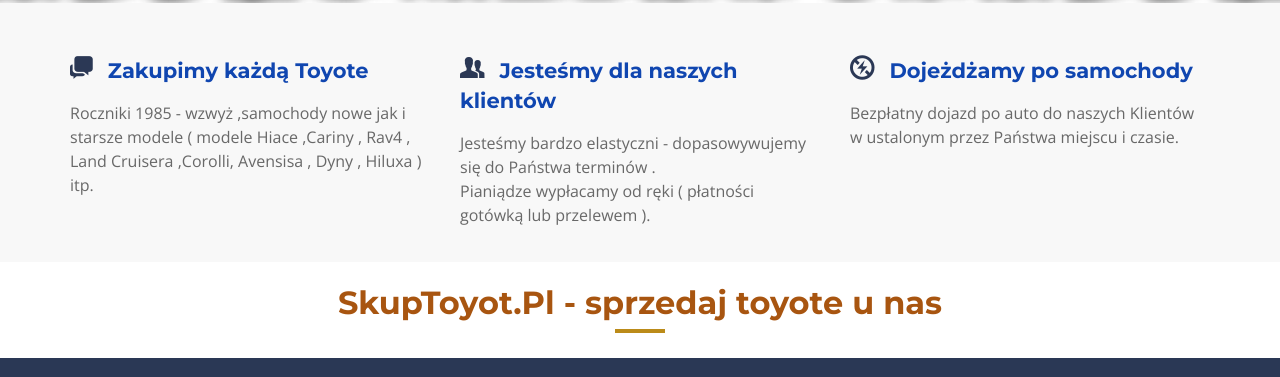
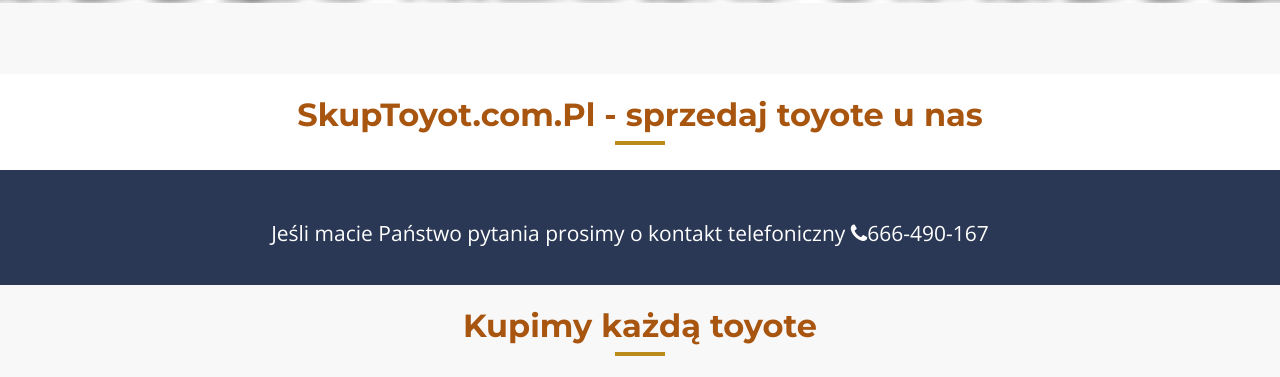
Before and after one commit to DoxuPL/skuptoyot.com.pl, a plain HTML site: page index.html in a window 1280 px wide. Shown: the part 797-1174 px from the top of the page. Drawn offline with nearby package versions, Linux system fonts and the light colour scheme; some packages are replaced by stand-ins of ours; files whose address does not match are found by name.

Commit message:
Update index.html

```diff
--- a/index.html
+++ b/index.html
@@ -164,20 +164,16 @@ height="0" width="0" style="display:none;visibility:hidden"></iframe></noscript>
                   <div class="features-item">
                     <div class="col-sm-4">
                       <div class="each-item">
-<h4><i class="hang ion-chatboxes"></i>Zakupimy każdą Toyote</h4>
-<p>Roczniki 1985 - wzwyż ,samochody nowe jak i  starsze modele ( modele Hiace ,Cariny , Rav4 , Land Cruisera ,Corolli, Avensisa , Dyny , Hiluxa  ) itp.</p>
+
                       </div></div>
                     <div class="col-sm-4">
                       <div class="each-item">
-                        <h4><i class="hang ion-person-stalker"></i>Jesteśmy dla naszych klientów</h4>
-                        <p>Jesteśmy bardzo elastyczni - dopasowywujemy się do Państwa terminów .<br>
-Pianiądze wypłacamy od ręki (  płatności gotówką lub przelewem ).</p>
+
                       </div>
                     </div>
                     <div class="col-sm-4">
                       <div class="each-item">
-                        <h4><i class="hang ion-flash-off"></i>Dojeżdżamy po samochody</h4>
-                        <p>Bezpłatny dojazd po auto do naszych Klientów w ustalonym przez Państwa miejscu i czasie.</p>
+
                       </div>
                     </div>
                   </div>
@@ -190,7 +186,7 @@ Pianiądze wypłacamy od ręki (  płatności gotówką lub przelewem ).</p>
           <div class="container">
             <div class="row">
               <div class="section-header col-xs-12">
-                <h2 class="section-heading">SkupToyot.Pl - sprzedaj toyote u nas </h2>
+                <h2 class="section-heading">SkupToyot.com.Pl - sprzedaj toyote u nas </h2>
                 <hr class="lines"/>
               </div>
             </div>
```
